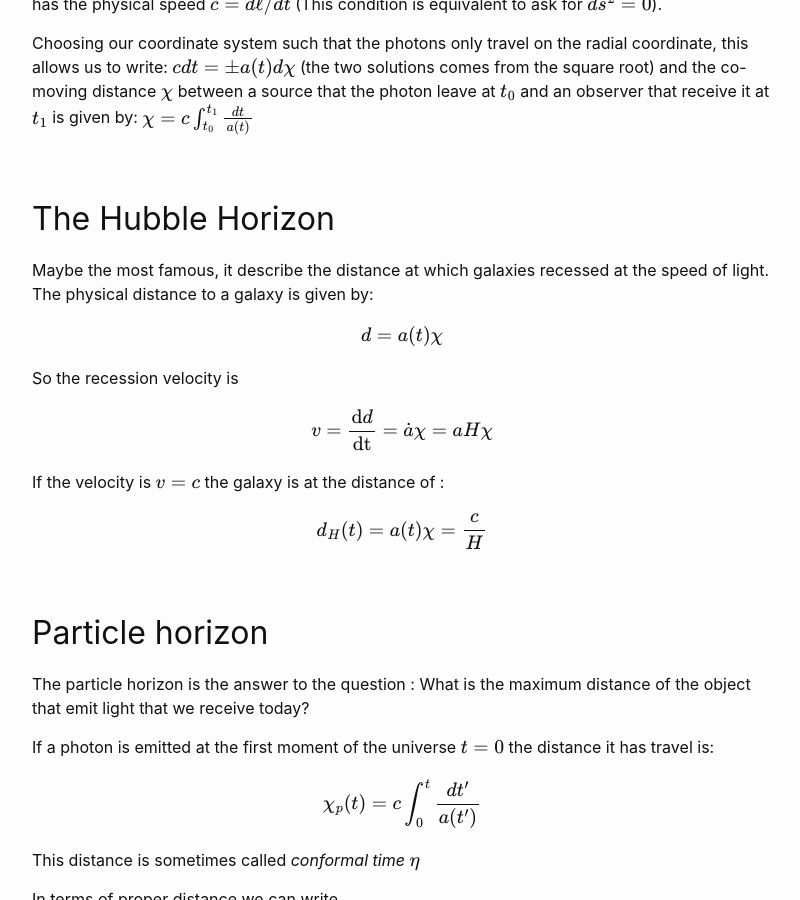
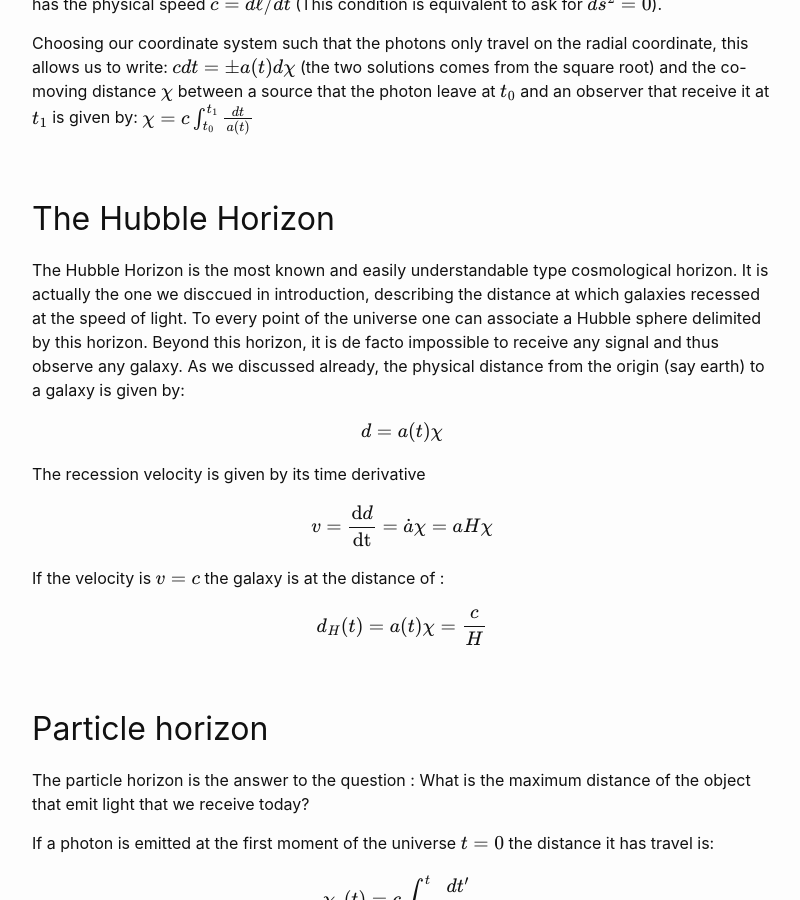
Before and after one commit to YoloNomy/YoloNomy.github.io, a Jekyll site: the page built from codes/cosmo/horizons.md, in a window 1280 px wide and 900 px high, scrolled down 1294 px. Shown: the whole window, without its empty margins (238-1038 px from the left). Built offline with Jekyll 4.4.1, drawn with Linux system fonts in a browser that asks for light colours; formulas are drawn with MathJax 3.

Commit message:
Update horizons.md

```diff
--- a/codes/cosmo/horizons.md
+++ b/codes/cosmo/horizons.md
@@ -52,13 +52,14 @@ $$
 
 ## The Hubble Horizon
 
-Maybe the most famous, it describe the distance at which galaxies recessed at the speed of light. The physical distance to a galaxy is given by:
+The Hubble Horizon is the most known and easily understandable type cosmological horizon. It is actually the one we disccued in introduction, describing the distance at which galaxies recessed at the speed of light. To every point of the universe one can associate a Hubble sphere delimited by this horizon. Beyond this horizon, it is de facto impossible to receive any signal and thus observe any galaxy.
+As we discussed already, the physical distance from the origin (say earth) to a galaxy is given by:
 
 $$
 d = a(t)\chi
 $$
 
-So the recession velocity is
+The recession velocity is given by its time derivative
 
 $$
 v = \frac{\text{d}d}{\mathrm{dt}} = \dot{a}\chi = aH\chi
```
